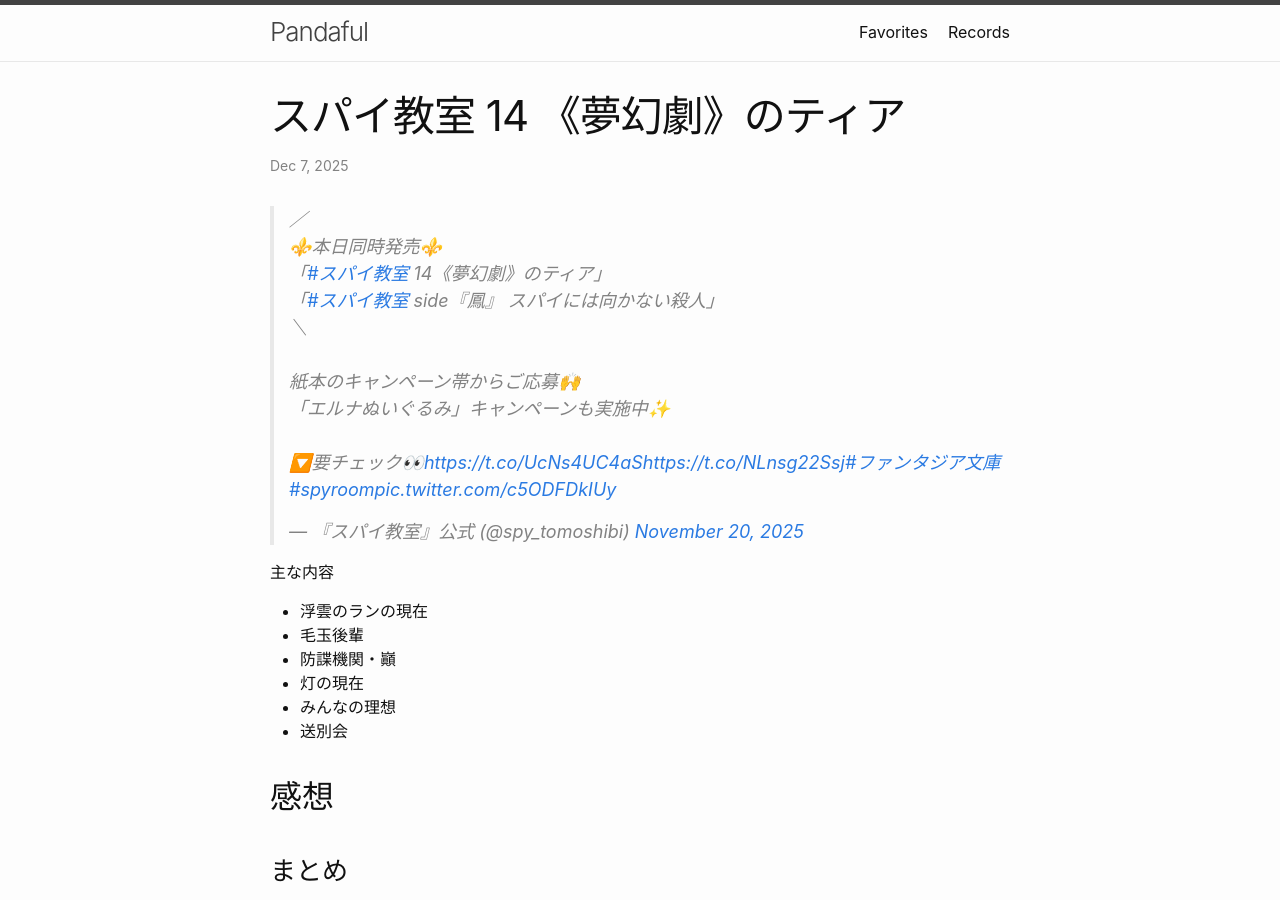
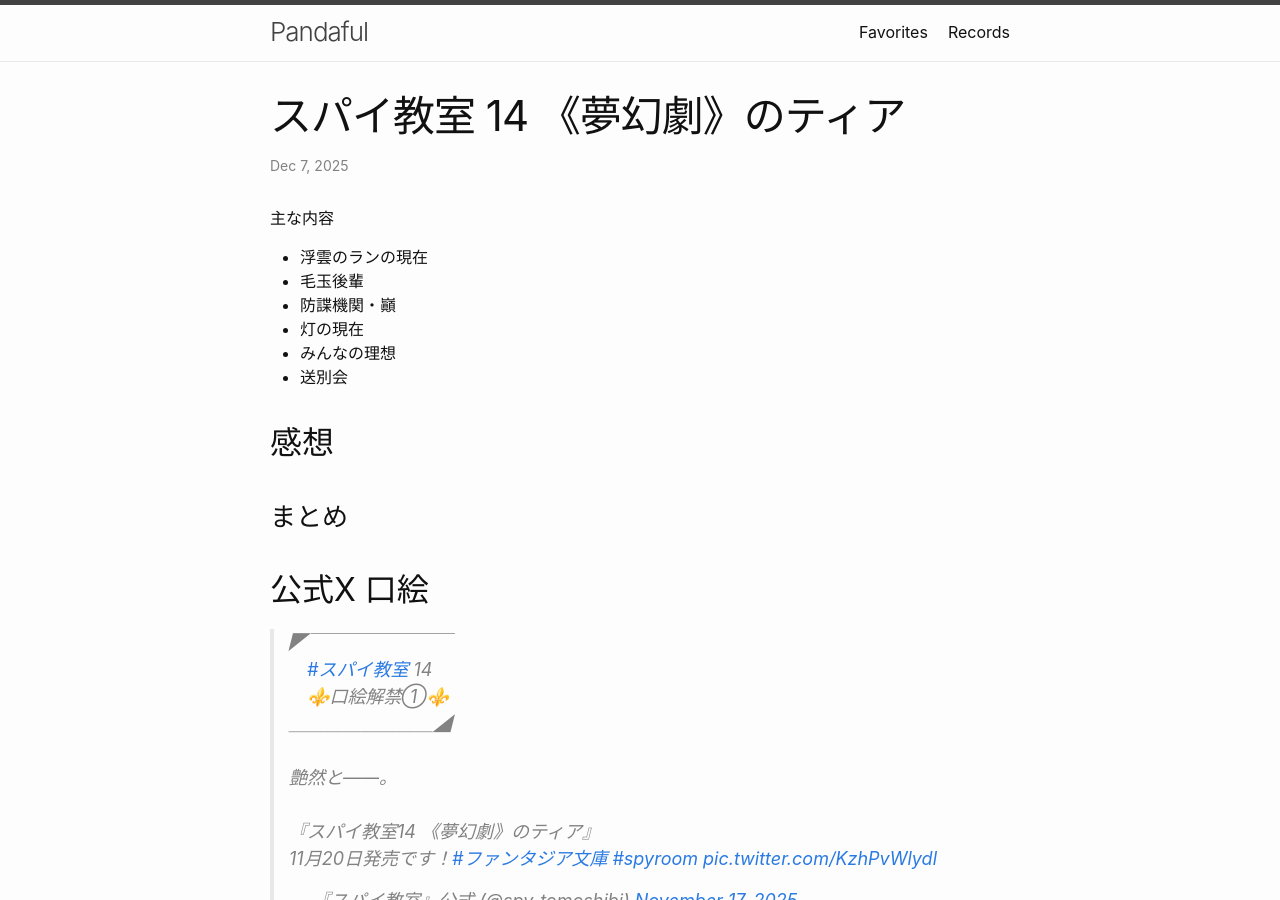
Before and after one commit to Pandaful-2312/sites, a Jekyll site: the page built from _posts/2025/spyroom/2025-12-07-spyroom14.md, in a window 1280 px wide and 900 px high. Built offline with Jekyll 4.4.1, drawn with Linux system fonts in a browser that asks for light colours; comment, search, counter and statistics services are not loaded.

Commit message:
update novel

```diff
--- a/_posts/2025/spyroom/2025-12-07-spyroom14.md
+++ b/_posts/2025/spyroom/2025-12-07-spyroom14.md
@@ -6,8 +6,6 @@
 update:
 tag: spyroom
 ---
-
-<blockquote class="twitter-tweet"><p lang="ja" dir="ltr">／<br>⚜️本日同時発売⚜️<br>「<a href="https://twitter.com/hashtag/%E3%82%B9%E3%83%91%E3%82%A4%E6%95%99%E5%AE%A4?src=hash&amp;ref_src=twsrc%5Etfw">#スパイ教室</a> 14《夢幻劇》のティア」<br>「<a href="https://twitter.com/hashtag/%E3%82%B9%E3%83%91%E3%82%A4%E6%95%99%E5%AE%A4?src=hash&amp;ref_src=twsrc%5Etfw">#スパイ教室</a> side『鳳』 スパイには向かない殺人」<br>＼<br><br>紙本のキャンペーン帯からご応募🙌<br>「エルナぬいぐるみ」キャンペーンも実施中✨<br><br>🔽要チェック👀<a href="https://t.co/UcNs4UC4aS">https://t.co/UcNs4UC4aS</a><a href="https://t.co/NLnsg22Ssj">https://t.co/NLnsg22Ssj</a><a href="https://twitter.com/hashtag/%E3%83%95%E3%82%A1%E3%83%B3%E3%82%BF%E3%82%B8%E3%82%A2%E6%96%87%E5%BA%AB?src=hash&amp;ref_src=twsrc%5Etfw">#ファンタジア文庫</a> <a href="https://twitter.com/hashtag/spyroom?src=hash&amp;ref_src=twsrc%5Etfw">#spyroom</a><a href="https://t.co/c5ODFDkIUy">pic.twitter.com/c5ODFDkIUy</a></p>&mdash; 『スパイ教室』公式 (@spy_tomoshibi) <a href="https://twitter.com/spy_tomoshibi/status/1991416226841588030?ref_src=twsrc%5Etfw">November 20, 2025</a></blockquote> <script async src="https://platform.twitter.com/widgets.js" charset="utf-8"></script>
 
 主な内容
 
```
Also changed, not shown: _posts/2025/spyroom/2025-mm-dd-spyroom_otori.md (+0 -2 lines).
